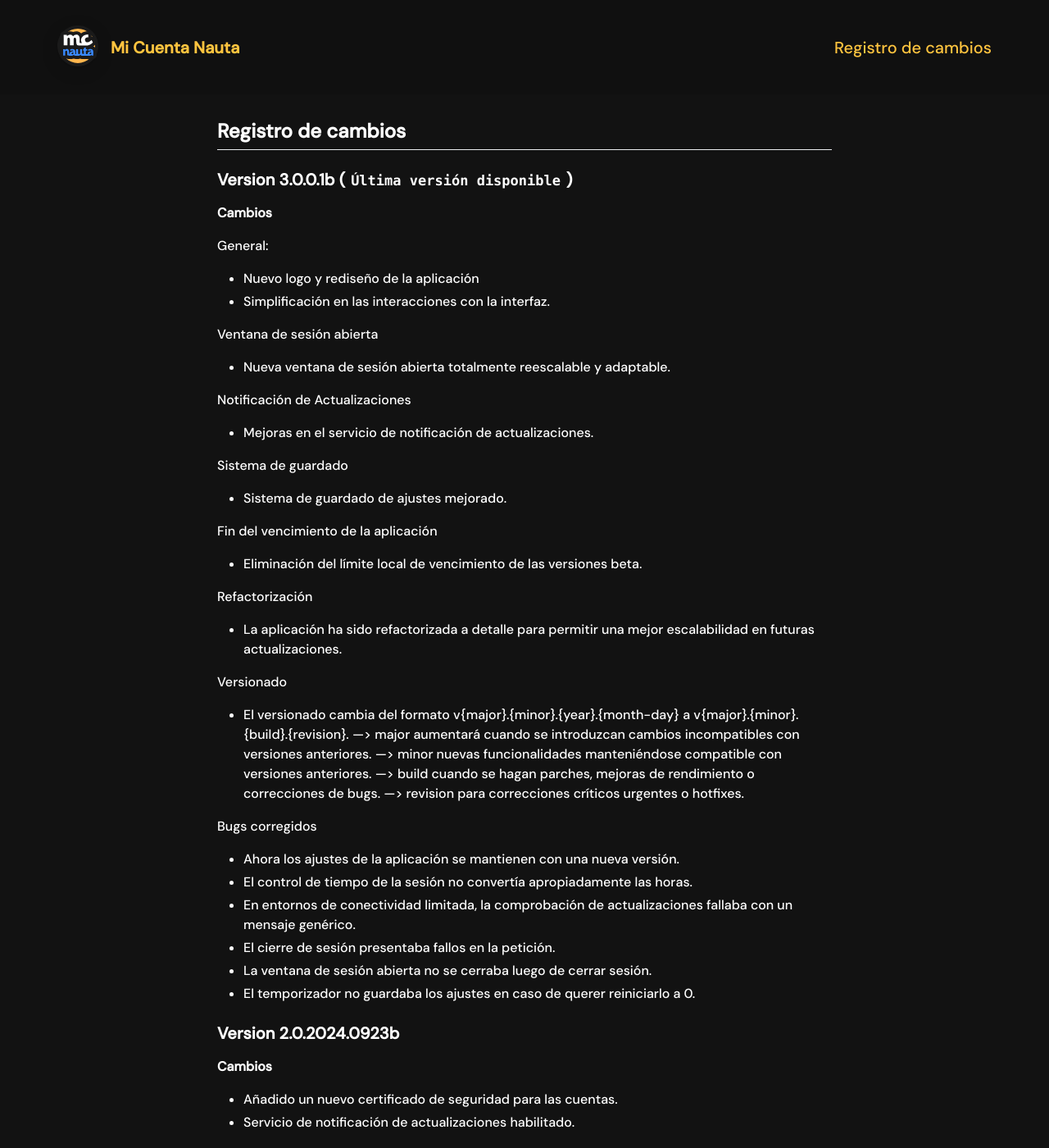
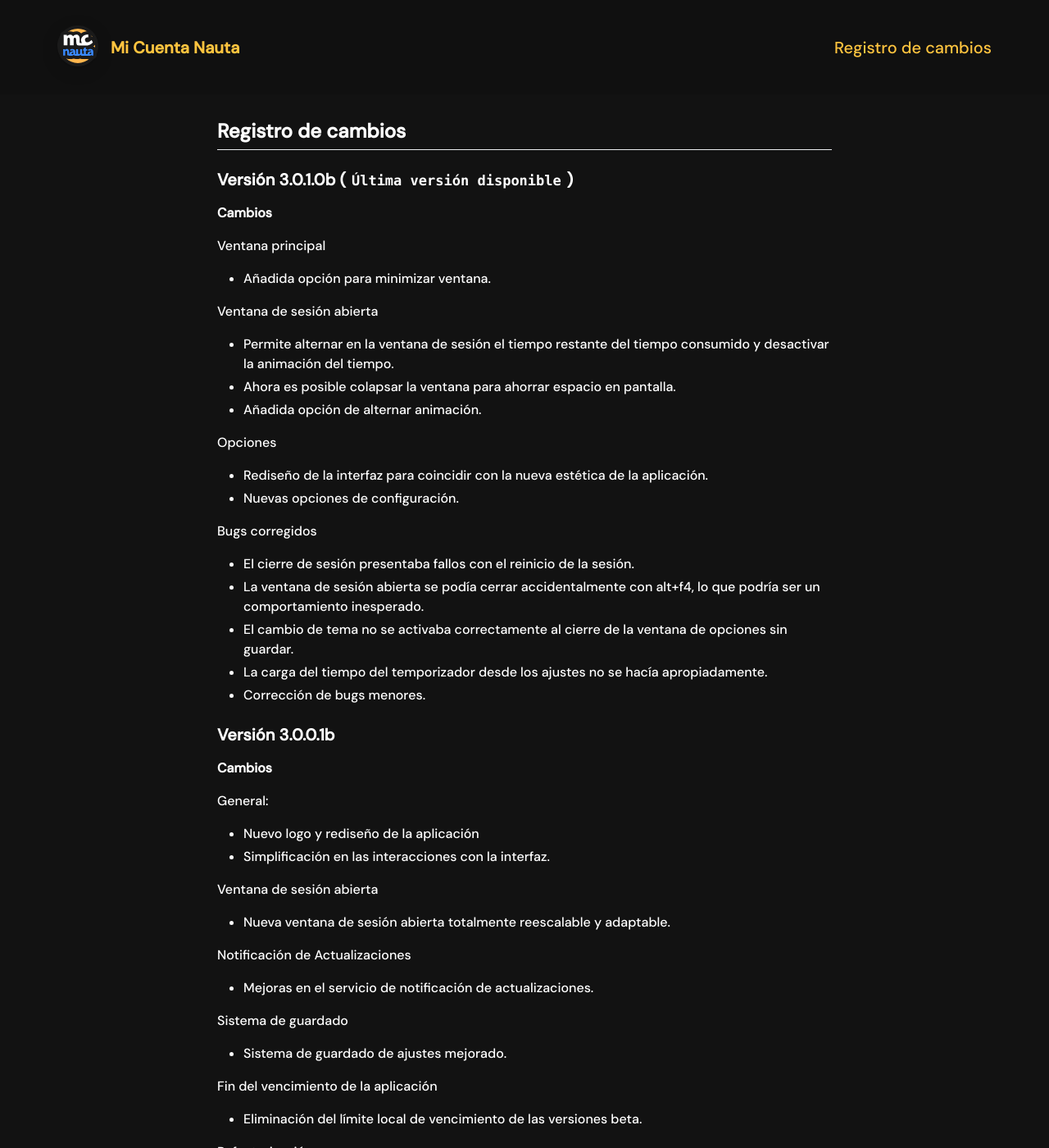
Before and after one commit to micuentanauta/micuentanauta.github.io, a Jekyll site: the page built from _pages/changelog.md, in a window 1280 px wide and 1400 px high. Shown: the whole window at 82% size. Built offline with Jekyll 4.4.1, drawn with Linux system fonts in a browser that asks for light colours; nearby versions of some CDN libraries.

Commit message:
Update 3.0.1.0beta

```diff
--- a/_config.yml
+++ b/_config.yml
@@ -3,7 +3,7 @@ page_title: Mi Cuenta Nauta - Web Oficial # Automatically populates with app nam
 
 # windows_link                              : downloads/windows/mcn-2.0.2021.1005beta.rar
 # windows_link                              : https://bit.ly/mcn2020211006betasetup
-windows_link: https://bit.ly/mcn3001beta
+windows_link: https://bit.ly/mcn3010beta
 # App Info
 ios_app_id: # Required. Enter iOS app ID to automatically populate name, price and icons (e.g. 718043190).
 ios_app_country: # Required outside USA. Enter 2 letter country code as in https://en.wikipedia.org/wiki/ISO_3166-1_alpha-2
@@ -16,7 +16,7 @@ contact_form: https://formspree.io/f/mnndkyaw
 
 app_icon: assets/mcn-icon.svg # Automatically populates if not set and if iOS app ID is set.  Otherwise enter path to icon file manually.
 app_name: Mi Cuenta Nauta # Automatically populates if not set and if iOS app ID is set.  Otherwise enter manually.
-app_version: v3.0.0.1beta # Automatically populates if not set and if iOS app ID is set.  Otherwise enter manually.
+app_version: v3.0.1.0beta # Automatically populates if not set and if iOS app ID is set.  Otherwise enter manually.
 app_description: Mi Cuenta Nauta es una aplicación desarrollada para Windows que facilita la interacción con los servidores de ETECSA permitiendo mantener un entorno seguro a la hora de conectarse a internet
 
 enable_smart_app_banner: false # Set to true to show a smart app banner at top of page on mobile devices.
--- a/_pages/changelog.md
+++ b/_pages/changelog.md
@@ -6,7 +6,30 @@ include_in_header: true
 
 ## Registro de cambios
 
-### **Version 3.0.0.1b** (`Última versión disponible`)
+### **Versión 3.0.1.0b** (`Última versión disponible`)
+
+**Cambios**
+
+Ventana principal
+- Añadida opción para minimizar ventana.
+
+Ventana de sesión abierta
+- Permite alternar en la ventana de sesión el tiempo restante del tiempo consumido y desactivar la animación del tiempo.
+- Ahora es posible colapsar la ventana para ahorrar espacio en pantalla.
+- Añadida opción de alternar animación.
+
+Opciones
+- Rediseño de la interfaz para coincidir con la nueva estética de la aplicación.
+- Nuevas opciones de configuración.
+
+Bugs corregidos
+- El cierre de sesión presentaba fallos con el reinicio de la sesión.
+- La ventana de sesión abierta se podía cerrar accidentalmente con alt+f4, lo que podría ser un comportamiento inesperado.
+- El cambio de tema no se activaba correctamente al cierre de la ventana de opciones sin guardar.
+- La carga del tiempo del temporizador desde los ajustes no se hacía apropiadamente.
+- Corrección de bugs menores.
+
+### **Versión 3.0.0.1b**
 
 **Cambios**
 
```
Also changed, not shown: api/donations/micuentanauta_donations.json (+17 -6 lines), api/micuentanauta_updates.json (+11 -4 lines), 1 other file.
